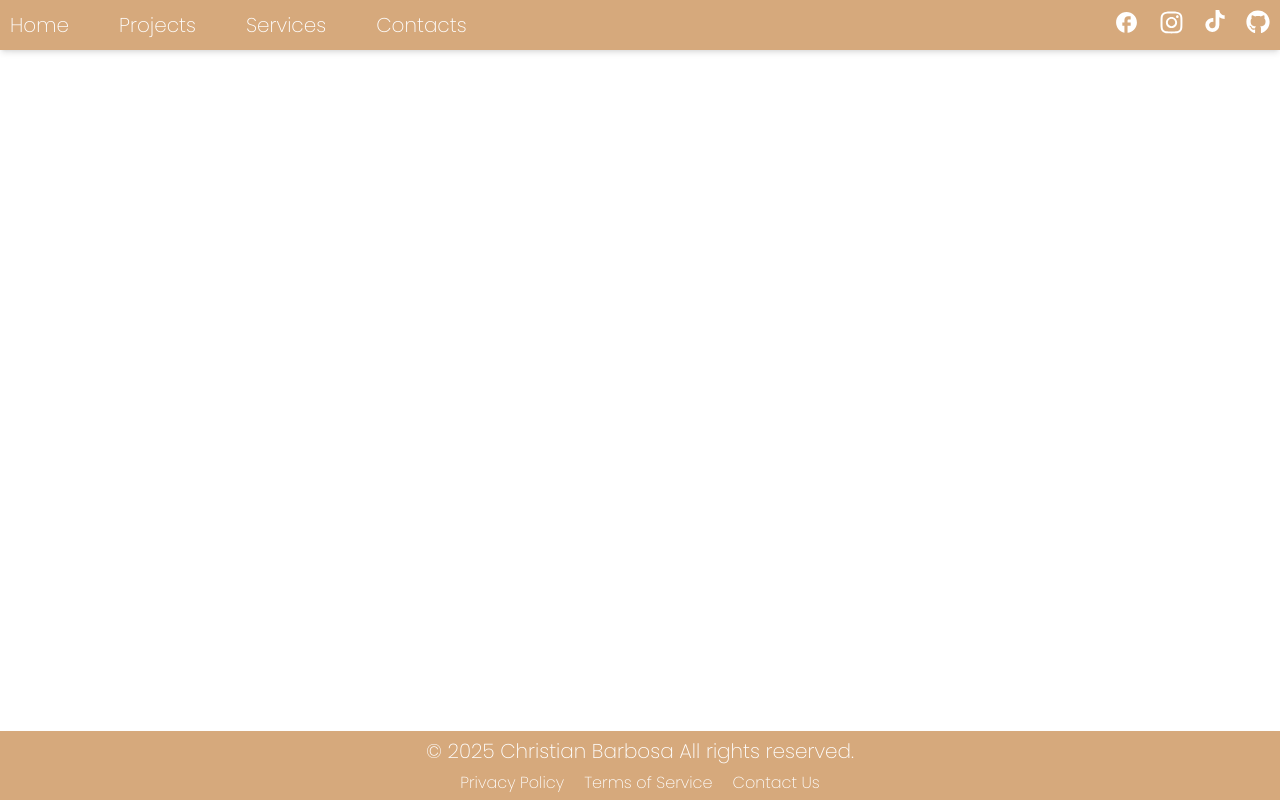
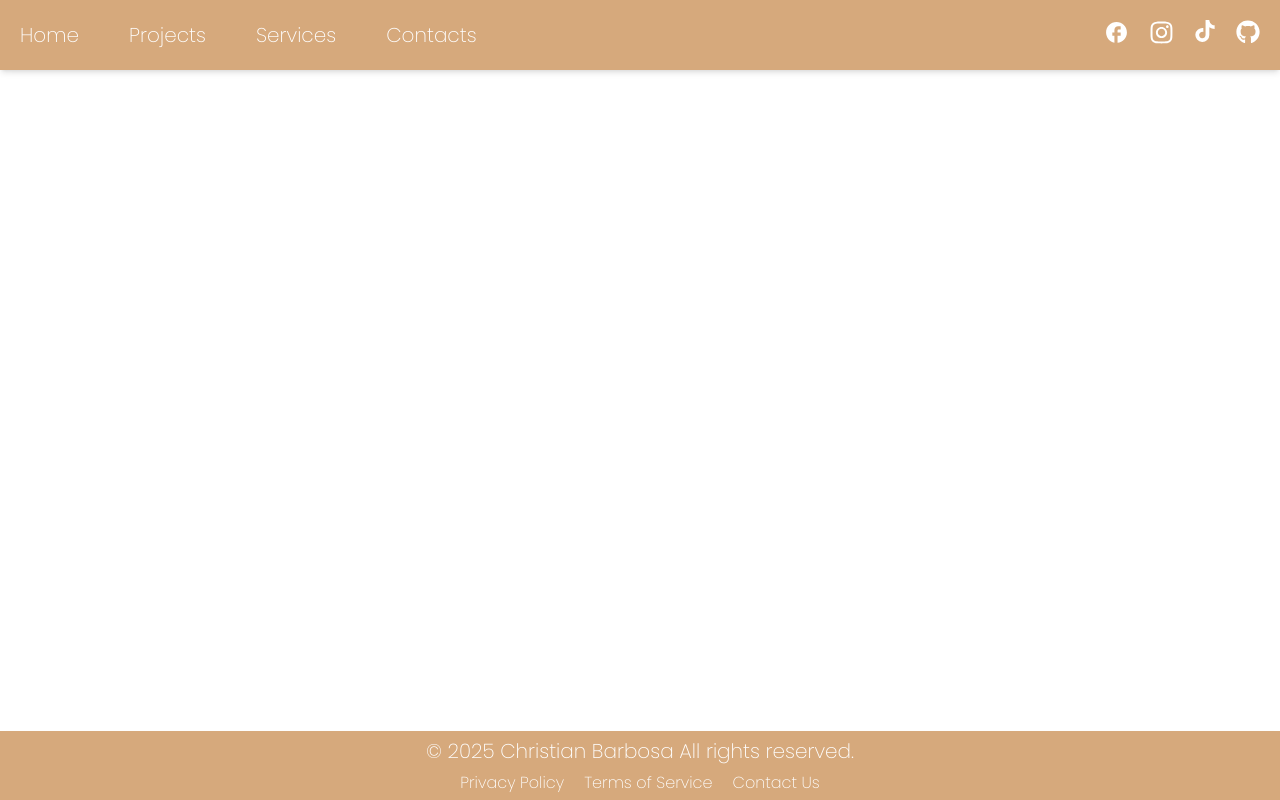
Before and after one commit to lightdarkmaster/Nextjs-Portfolio, a Next.js app: page / in a window 1280 px wide. Built offline with nearby package versions, Linux system fonts and the light colour scheme; a web font is replaced by a local one.

Commit message:
Add Padding

```diff
--- a/src/components/Navbar.tsx
+++ b/src/components/Navbar.tsx
@@ -6,7 +6,7 @@ import { FaGithub } from "react-icons/fa";
 
 function Navbar() {
   return (
-    <div className="w-full h-fit bg-[#d6a97c] flex poppins-extralight gap-[10px] shadow-md fixed">
+    <div className="w-full h-fit bg-[#d6a97c] flex poppins-extralight gap-[10px] shadow-md fixed p-[10px] z-10">
       <div className="justify-evenly w-full h-fit p-[10px] gap-[10px]">
         <ul className="flex justify-start items-center gap-[50px] text-[20px] text-white">
           <li className="cursor-pointer hover:underline">Home</li>
```
